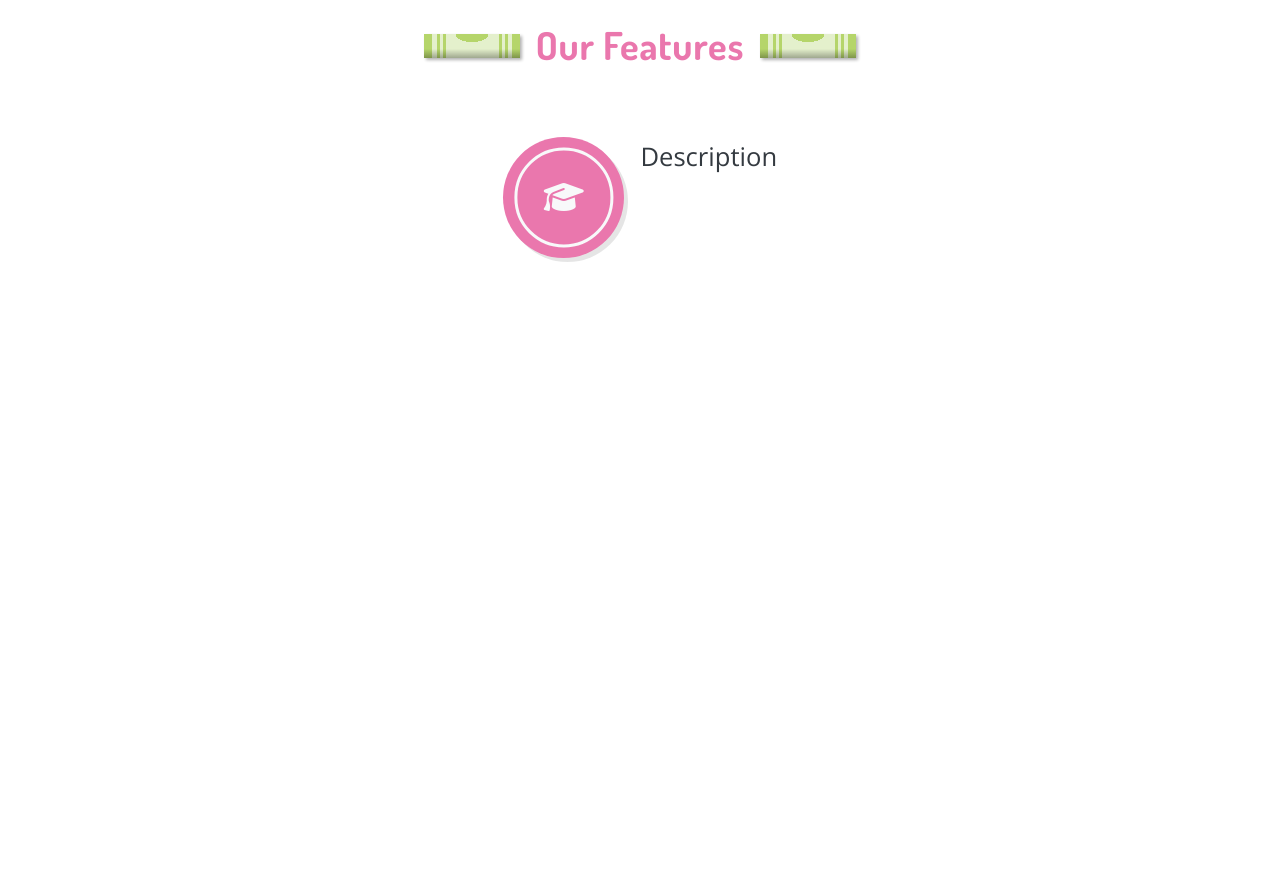
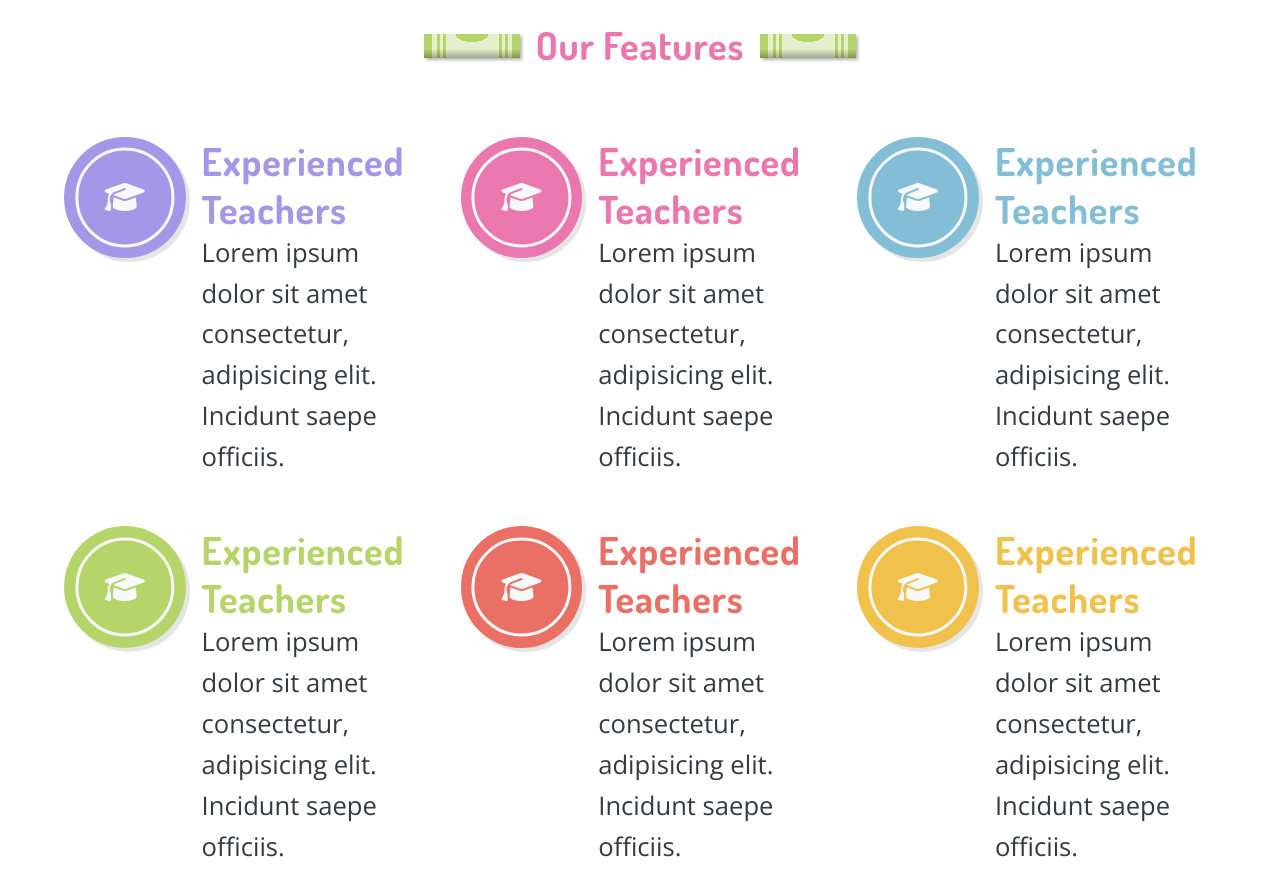
Before and after one commit to Andreaslundberg93/school, a plain HTML site: page index.html in a window 1280 px wide. Shown: the part 700-1596 px from the top of the page. Before the commit the page ends 1018 px from the top, so only its background shows below. Drawn offline with nearby package versions, Linux system fonts and the light colour scheme.

Commit message:
Teachers

```diff
--- a/css/layout.css
+++ b/css/layout.css
@@ -52,6 +52,8 @@
 .p-12 { padding: var(--distance-12); }
 .p-15 { padding: var(--distance-15); }
 
+.pr-4, .px-4 { padding-right: var(--distance-4); }
+.pl-4, .px-4 { padding-left: var(--distance-4); }
 .pr-12, .px-12 { padding-right: var(--distance-12); }
 .pl-12, .px-12 { padding-left: var(--distance-12); }
 
--- a/index.html
+++ b/index.html
@@ -173,7 +173,24 @@
     <section class="d-flex justify-content-center mb-15">
         <div class="d-flex justify-content-between flex-wrap max-width px-12">
             <!--Feature-->
-            <div class="d-flex f-width">
+            <div class="d-flex f-width px-4 mb-12">
+                <!--Circle and Icon-->
+                <div class="mr-4">
+                    <div class="bg-primary circle shadow-lg icon-feature position-relative">
+                        <i class="fa fa-graduation-cap text-light text-size-lg centerXY position-absolute"></i>
+                        <div class="border-sm circle icon-circle centerXY position-absolute"></div>
+                    </div>
+
+                </div>
+                <div class="d-flex flex-column">
+                    <h2 class="text-primary lh-lg">Experienced Teachers</h2>
+                    <div>Lorem ipsum dolor sit amet consectetur, adipisicing elit. Incidunt saepe officiis.</div>
+                </div>
+
+
+            </div>
+            <!--Feature-->
+            <div class="d-flex f-width px-4 mb-12">
                 <!--Circle and Icon-->
                 <div class="mr-4">
                     <div class="bg-cozy circle shadow-lg icon-feature position-relative">
@@ -182,7 +199,78 @@
                     </div>
 
                 </div>
-                <div>Description</div>
+                <div class="d-flex flex-column">
+                    <h2 class="text-cozy lh-lg">Experienced Teachers</h2>
+                    <div>Lorem ipsum dolor sit amet consectetur, adipisicing elit. Incidunt saepe officiis.</div>
+                </div>
+
+
+            </div>
+            <!--Feature-->
+            <div class="d-flex f-width px-4 mb-12">
+                <!--Circle and Icon-->
+                <div class="mr-4">
+                    <div class="bg-info circle shadow-lg icon-feature position-relative">
+                        <i class="fa fa-graduation-cap text-light text-size-lg centerXY position-absolute"></i>
+                        <div class="border-sm circle icon-circle centerXY position-absolute"></div>
+                    </div>
+
+                </div>
+                <div class="d-flex flex-column">
+                    <h2 class="text-info lh-lg">Experienced Teachers</h2>
+                    <div>Lorem ipsum dolor sit amet consectetur, adipisicing elit. Incidunt saepe officiis.</div>
+                </div>
+
+
+            </div>
+            <!--Feature-->
+            <div class="d-flex f-width px-4">
+                <!--Circle and Icon-->
+                <div class="mr-4">
+                    <div class="bg-success circle shadow-lg icon-feature position-relative">
+                        <i class="fa fa-graduation-cap text-light text-size-lg centerXY position-absolute"></i>
+                        <div class="border-sm circle icon-circle centerXY position-absolute"></div>
+                    </div>
+
+                </div>
+                <div class="d-flex flex-column">
+                    <h2 class="text-success lh-lg">Experienced Teachers</h2>
+                    <div>Lorem ipsum dolor sit amet consectetur, adipisicing elit. Incidunt saepe officiis.</div>
+                </div>
+
+
+            </div>
+            <!--Feature-->
+            <div class="d-flex f-width px-4">
+                <!--Circle and Icon-->
+                <div class="mr-4">
+                    <div class="bg-danger circle shadow-lg icon-feature position-relative">
+                        <i class="fa fa-graduation-cap text-light text-size-lg centerXY position-absolute"></i>
+                        <div class="border-sm circle icon-circle centerXY position-absolute"></div>
+                    </div>
+
+                </div>
+                <div class="d-flex flex-column">
+                    <h2 class="text-danger lh-lg">Experienced Teachers</h2>
+                    <div>Lorem ipsum dolor sit amet consectetur, adipisicing elit. Incidunt saepe officiis.</div>
+                </div>
+
+
+            </div>
+            <!--Feature-->
+            <div class="d-flex f-width px-4">
+                <!--Circle and Icon-->
+                <div class="mr-4">
+                    <div class="bg-warning circle shadow-lg icon-feature position-relative">
+                        <i class="fa fa-graduation-cap text-light text-size-lg centerXY position-absolute"></i>
+                        <div class="border-sm circle icon-circle centerXY position-absolute"></div>
+                    </div>
+
+                </div>
+                <div class="d-flex flex-column">
+                    <h2 class="text-warning lh-lg">Experienced Teachers</h2>
+                    <div>Lorem ipsum dolor sit amet consectetur, adipisicing elit. Incidunt saepe officiis.</div>
+                </div>
 
 
             </div>
```
